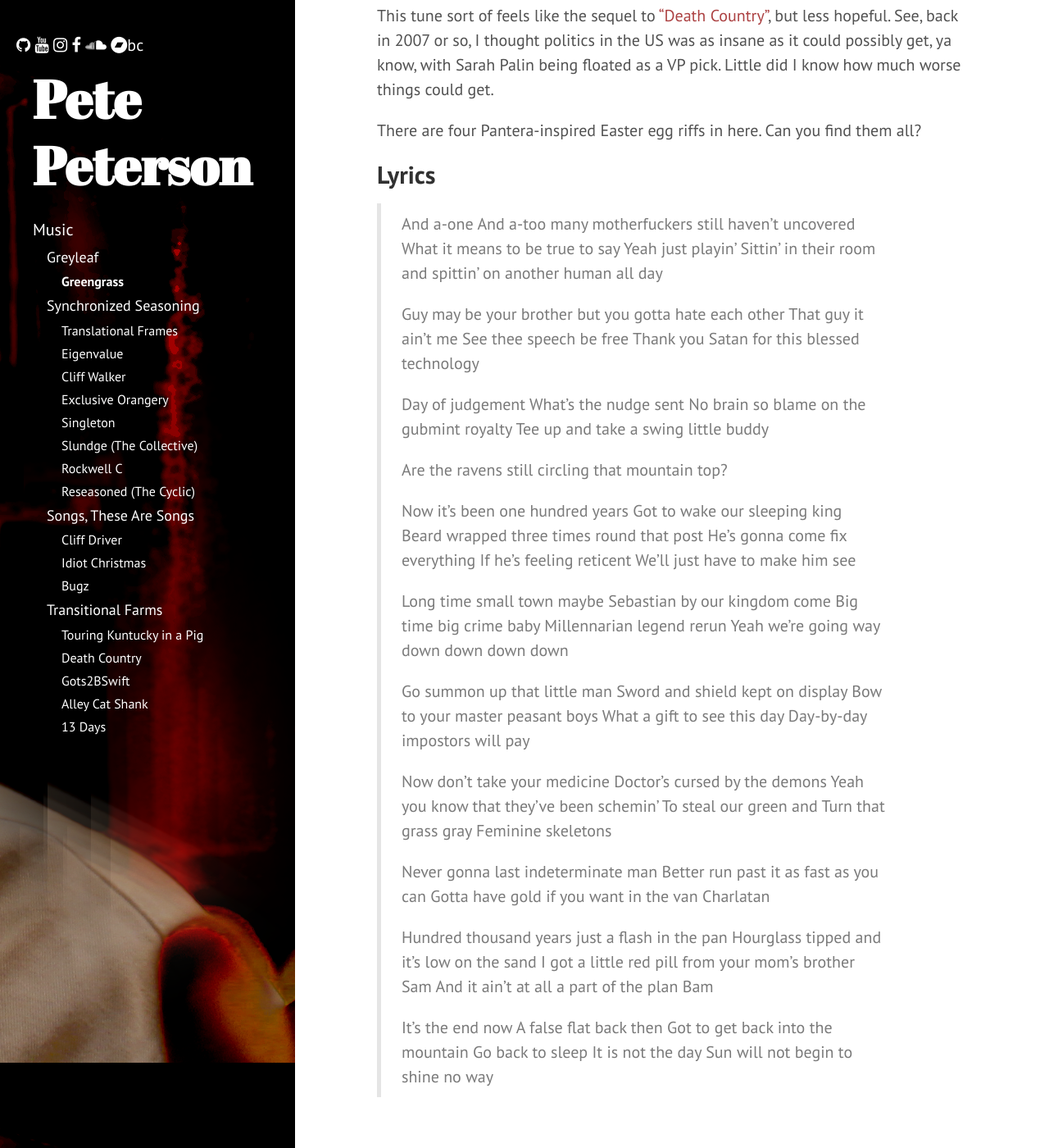
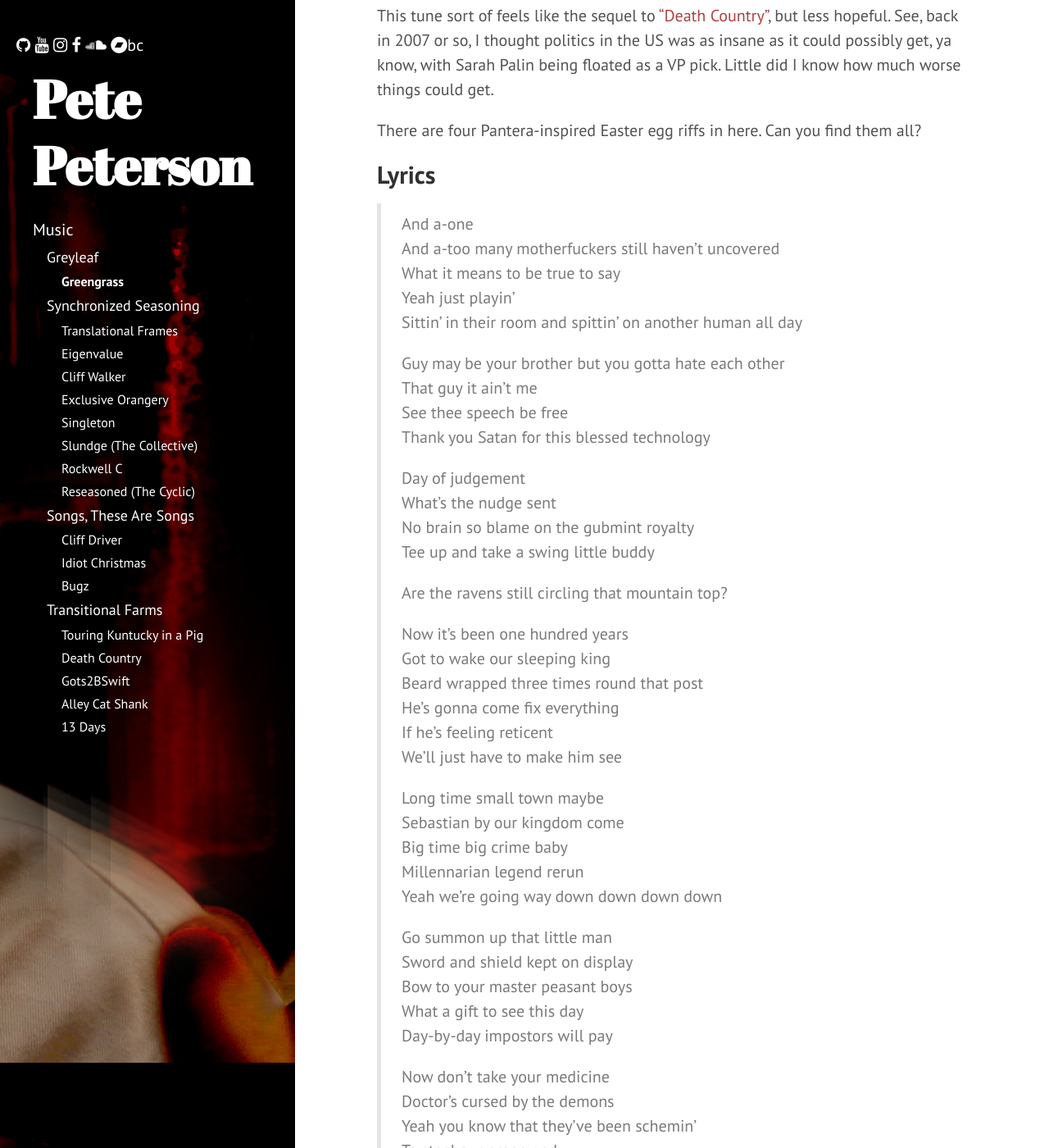
Before and after one commit to petepm/petepm.github.io, a Jekyll site: the page built from music/greyleaf/greengrass.md, in a window 1280 px wide and 1400 px high, scrolled down 459 px. Shown: the whole window at 82% size. Built offline with Jekyll 4.4.1, drawn with Linux system fonts in a browser that asks for light colours; nearby versions of some CDN libraries; some of the changed text lies outside the part shown.

Commit message:
Add line breaks

```diff
--- a/music/greyleaf/greengrass.md
+++ b/music/greyleaf/greengrass.md
@@ -21,64 +21,64 @@
 
 ## Lyrics
 
->And a-one
->And a-too many motherfuckers still haven't uncovered
->What it means to be true to say
->Yeah just playin'
+>And a-one<br>
+>And a-too many motherfuckers still haven't uncovered<br>
+>What it means to be true to say<br>
+>Yeah just playin'<br>
 >Sittin' in their room and spittin' on another human all day
 >
->Guy may be your brother but you gotta hate each other
->That guy it ain't me
->See thee speech be free
+>Guy may be your brother but you gotta hate each other<br>
+>That guy it ain't me<br>
+>See thee speech be free<br>
 >Thank you Satan for this blessed technology
 >
->Day of judgement
->What's the nudge sent
->No brain so blame on the gubmint royalty
+>Day of judgement<br>
+>What's the nudge sent<br>
+>No brain so blame on the gubmint royalty<br>
 >Tee up and take a swing little buddy
 >
 >Are the ravens still circling that mountain top?
 >
->Now it's been one hundred years
->Got to wake our sleeping king
->Beard wrapped three times round that post
->He's gonna come fix everything
->If he's feeling reticent
+>Now it's been one hundred years<br>
+>Got to wake our sleeping king<br>
+>Beard wrapped three times round that post<br>
+>He's gonna come fix everything<br>
+>If he's feeling reticent<br>
 >We'll just have to make him see
 >
->Long time small town maybe
->Sebastian by our kingdom come
->Big time big crime baby
->Millennarian legend rerun
+>Long time small town maybe<br>
+>Sebastian by our kingdom come<br>
+>Big time big crime baby<br>
+>Millennarian legend rerun<br>
 >Yeah we're going way down down down down
 >
->Go summon up that little man
->Sword and shield kept on display
->Bow to your master peasant boys
->What a gift to see this day
+>Go summon up that little man<br>
+>Sword and shield kept on display<br>
+>Bow to your master peasant boys<br>
+>What a gift to see this day<br>
 >Day-by-day impostors will pay
 >
->Now don't take your medicine
->Doctor's cursed by the demons
->Yeah you know that they've been schemin'
->To steal our green and
->Turn that grass gray
+>Now don't take your medicine<br>
+>Doctor's cursed by the demons<br>
+>Yeah you know that they've been schemin'<br>
+>To steal our green and<br>
+>Turn that grass gray<br>
 >Feminine skeletons
 >
->Never gonna last indeterminate man
->Better run past it as fast as you can
->Gotta have gold if you want in the van
+>Never gonna last indeterminate man<br>
+>Better run past it as fast as you can<br>
+>Gotta have gold if you want in the van<br>
 >Charlatan
 >
->Hundred thousand years just a flash in the pan
->Hourglass tipped and it's low on the sand
->I got a little red pill from your mom's brother Sam
->And it ain't at all a part of the plan
+>Hundred thousand years just a flash in the pan<br>
+>Hourglass tipped and it's low on the sand<br>
+>I got a little red pill from your mom's brother Sam<br>
+>And it ain't at all a part of the plan<br>
 >Bam
 >
->It's the end now
->A false flat back then
->Got to get back into the mountain
->Go back to sleep
->It is not the day
+>It's the end now<br>
+>A false flat back then<br>
+>Got to get back into the mountain<br>
+>Go back to sleep<br>
+>It is not the day<br>
 >Sun will not begin to shine no way
```
